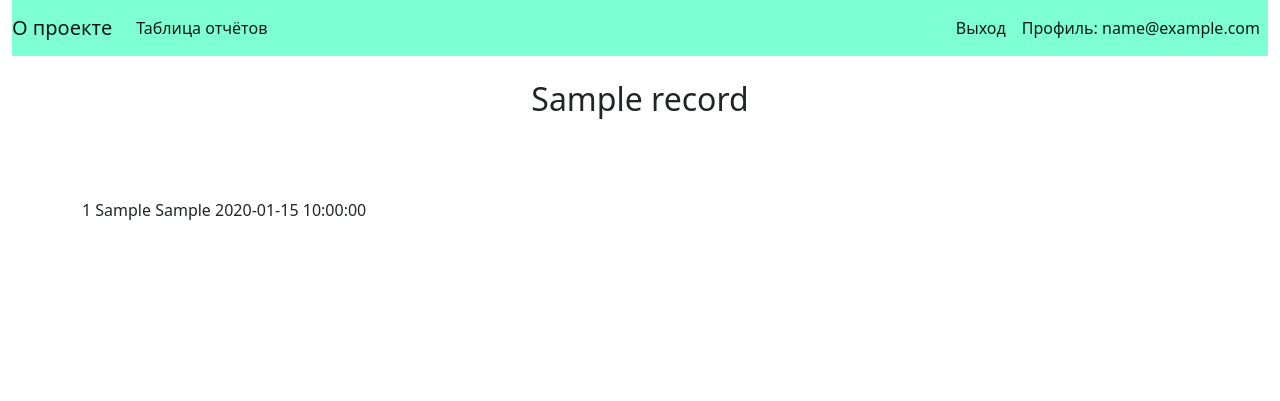
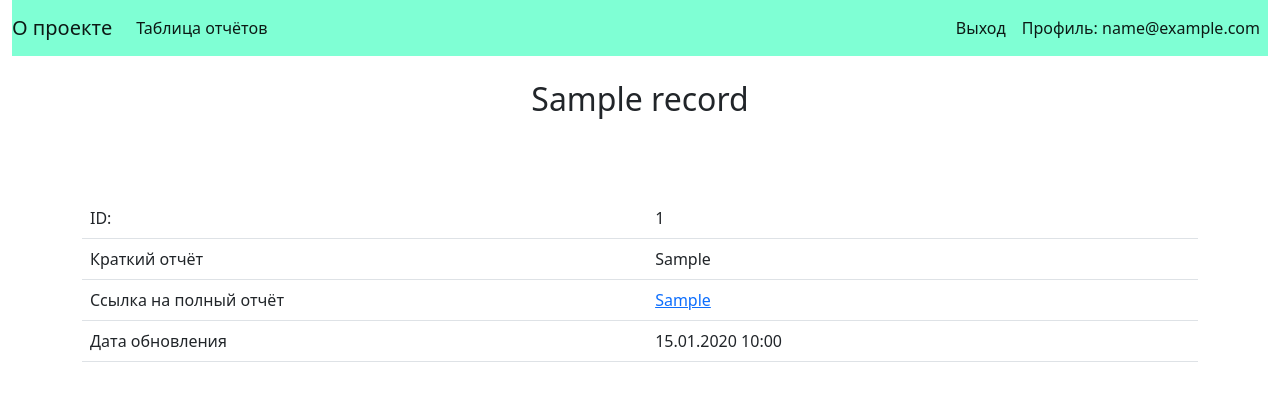
Before and after one commit to wwwAiru/web-msfo-stock-bot, a Flask app: a page that uses msfo_records/templates/msfo_records/record_detail.html in a window 1280 px wide. Shown: the top 401 px of the page. Run offline with Flask 2, Linux system fonts and the light colour scheme; a user stored in the database is signed in; tables that the repository leaves empty hold one stand-in row (values such as "Sample post"); parts of the project's set-up code (start-up, migrations or seed data) failed here and were passed over.

Commit message:
фронт страницы детальной информации о компании

```diff
--- a/msfo_records/templates/msfo_records/record_detail.html
+++ b/msfo_records/templates/msfo_records/record_detail.html
@@ -16,11 +16,17 @@
 {% endblock %}
 
 
+
 {% block content %}
 
-    {{ record.id }}
-    {{ record.short_info }}
-    {{ record.long_info }}
-    {{ record.updated }}
+<table class="table">
+    <td class="col-1">ID:</td><td> {{ record.id }}</td>
+    <tr>
+    <td style="vertical-align: top";>Краткий отчёт</td><td class="col-1">{{ record.short_info }}</td>
+    <tr>
+    <td>Ссылка на полный отчёт</td><td class="col-1"><a href="{{ record.long_info }}">{{ record.long_info }}</a></td>
+    <tr>
+    <td>Дата обновления</td><td class="col-1">{{ record.updated.strftime("%d.%m.%Y %H:%M") }}</td>
+</table>
 
 {% endblock %}
```
